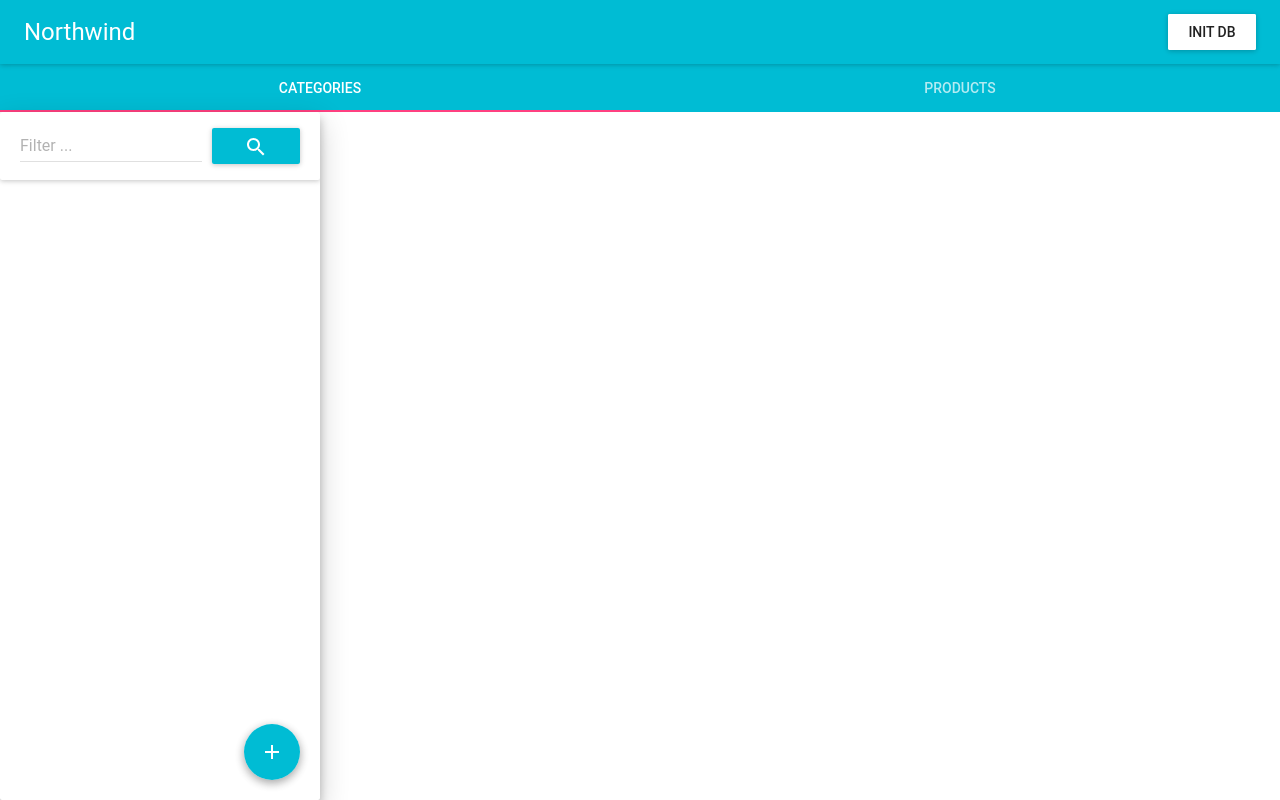
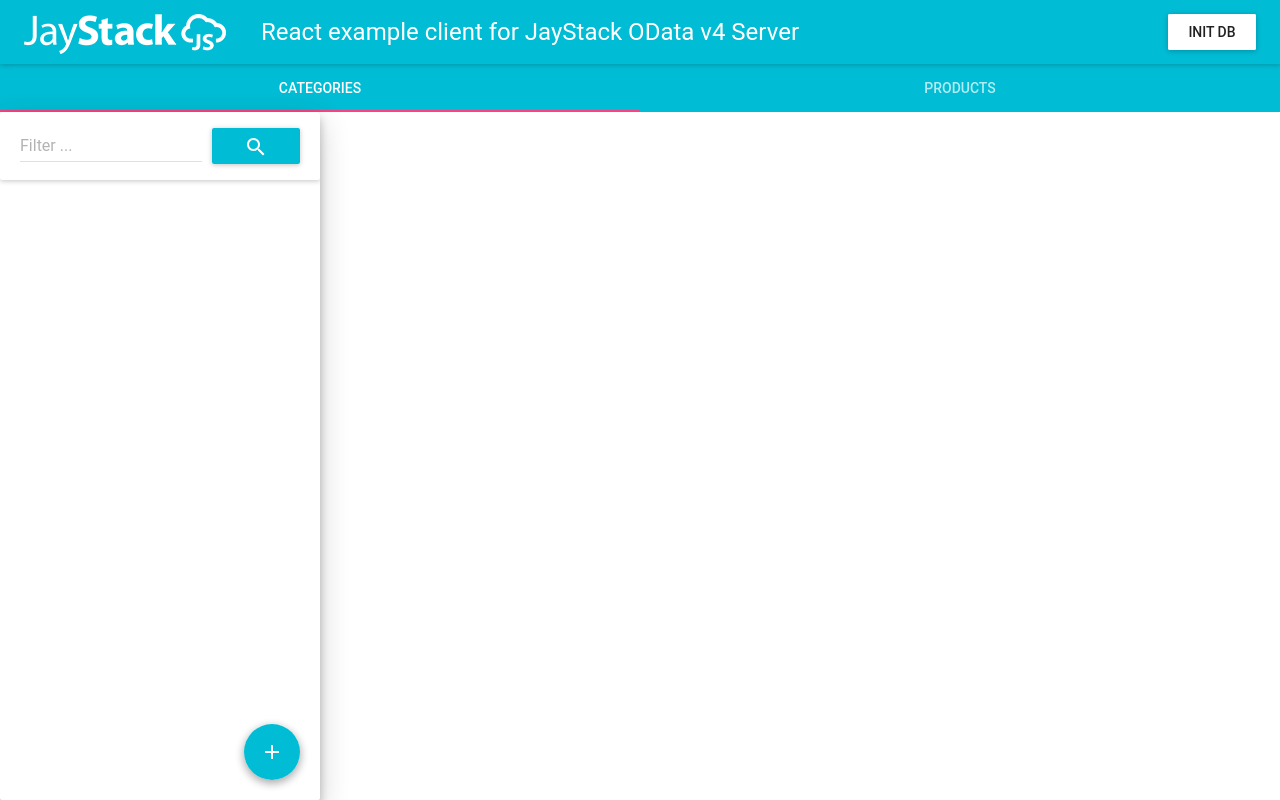
Before and after one commit to jaystack/odata-v4-server-react-client-example, a React app: page / in a window 1280 px wide. Built offline with nearby package versions, Linux system fonts and the light colour scheme; no server answers; what react-tap-event-plugin would draw is missing.

Commit message:
Frontend header - logo, title text

```diff
--- a/public/index.html
+++ b/public/index.html
@@ -4,7 +4,7 @@
 <head>
     <meta charset="utf-8" />
     <link rel="icon" type="image/png" href="https://raw.githubusercontent.com/rexxars/react-hexagon/master/logo/react-hexagon.png" />
-    <title>Northwind</title>
+    <title>React example client for JayStack OData v4 Server</title>
     <link rel="stylesheet" href="reset.css">
     <style>
         #appContainer {
--- a/src/app/components/Demo.jsx
+++ b/src/app/components/Demo.jsx
@@ -26,11 +26,21 @@ export default class Demo extends React.Component {
 				}}>
 					<AppBar
 						style={{ flex: "0 0 auto" }}
-						title="Northwind"
+						title={<h1><span style={{
+							display: "inline-block",
+							position: "relative",
+							marginRight: "35px",
+							top: "14px",
+							width: "202px",
+							height: "40px",
+							background: "url(/logo.png) center no-repeat"
+						}}></span>React example client for JayStack OData v4 Server</h1>}
 						showMenuIconButton={false}
 						iconElementRight={<RaisedButton label="Init DB" onTouchTap={initDb} />}
 						iconStyleRight={{ margin: 0, display: "flex", alignItems: "center" }}
-						/>
+						>
+
+						</AppBar>
 					<Tabs
 						style={{ display: "flex", flexGrow: 1, flexDirection: "column" }}
 						contentContainerStyle={{ flexGrow: 1, position: "relative" }}
```
Also changed, not shown: public/logo.png (added).
